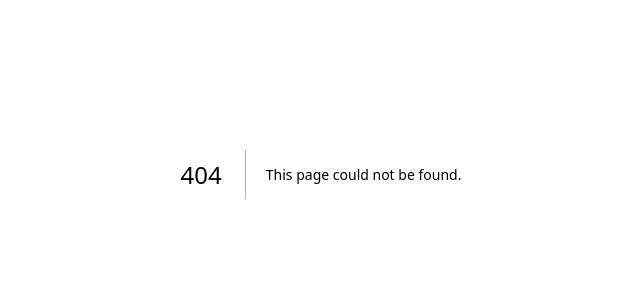
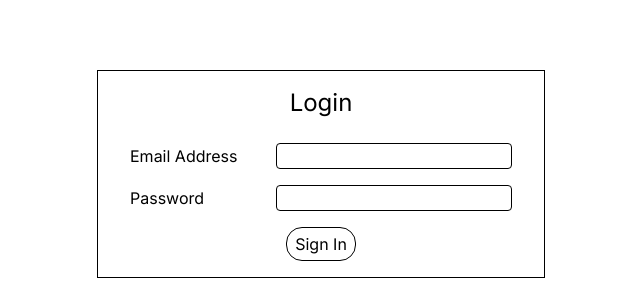
Before and after one commit to MaronMori/MusicSNS, a Next.js app: page /login in a window 1280 px wide. Before the commit this address had no page. Shown: the part 226-526 px from the top of the page, without its empty margins (319-959 px from the left). Built offline with nearby package versions, Linux system fonts and the light colour scheme; no server answers.

Commit message:
Create account login feature

```diff
--- a/lib/FirebaseConfig.js
+++ b/lib/FirebaseConfig.js
@@ -1,10 +1,9 @@
-import { initializeApp, getApps, FirebaseApp } from "firebase/app";
+import { initializeApp, getApps } from "firebase/app";
 import { getAnalytics } from "firebase/analytics";
 // Firestoreはログインやユーザー登録の実装には使わないが、今後のことを考えて入れておく
-import { getFirestore, Firestore } from 'firebase/firestore'
+import { getFirestore,  } from 'firebase/firestore'
 import {
-    getAuth,
-    Auth,
+    getAuth
 } from "firebase/auth";
 
 // .envファイルで設定した環境変数をfirebaseConfigに入れる
@@ -17,9 +16,9 @@ const firebaseConfig = {
     appId: process.env.NEXT_PUBLIC_APPID
 };
 
-let firebaseApp = FirebaseApp;
-let auth = Auth;
-let firestore = getFirestore;
+let firebaseApp;
+let auth;
+let firestore;
 
 // サーバーサイドでレンダリングするときにエラーが起きないようにするための記述
 if (typeof window !== "undefined" && !getApps().length) {
--- /dev/null
+++ b/src/app/login/page.js
@@ -0,0 +1,54 @@
+"use client"
+
+import { getAuth, signInWithEmailAndPassword } from "firebase/auth";
+import { useState } from "react";
+
+
+// to initialize firebase
+import firebaseApp from "../../../lib/FirebaseConfig"
+import {error} from "next/dist/build/output/log";
+
+export default function Login() {
+    const [email, setEmail] = useState("")
+    const [password, setPassword] = useState("");
+
+    const doLogin = (e) => {
+        e.preventDefault();
+
+        const auth = getAuth();
+
+        signInWithEmailAndPassword(auth, email, password)
+            .then((userCredential) => {
+                const user = userCredential.user;
+                // if login is succeeded, alert ok
+                alert("Success Log In!");
+                console.log( user );
+            })
+            .catch((error) => {
+                console.log(error);
+                alert(error.message);
+            })
+    }
+    return (
+        <div className="min-h-screen flex justify-center items-center text-center">
+            <form className="w-full max-w-md border border-black p-4" onSubmit={doLogin}>
+                <h1 className="mb-6 text-2xl">Login</h1>
+                <div className="flex justify-between items-center mb-4">
+                    <label className="mx-4">
+                        Email Address
+                    </label>
+                    <input type="email" name="email" className="border border-black mx-4 rounded" onChange={(e)=> setEmail((e.target.value))}/>
+                </div>
+                <div className="flex justify-between items-center mb-4">
+                    <label className="mx-4">
+                        Password
+                    </label>
+                    <input type="password" name="password" className="border border-black mx-4 rounded" onChange={(e)=> setPassword((e.target.value))}/>
+                </div>
+                <div>
+                    <button className="border border-black px-2 py-1 rounded-2xl" type="submit">Sign In</button>
+                </div>
+            </form>
+        </div>
+    )
+}
--- a/src/app/register/page.js
+++ b/src/app/register/page.js
@@ -11,7 +11,8 @@ export default function Page() {
     const [email, setEmail] = useState("");
     const [password, setPassword] = useState("");
 
-    const doRegister = () => {
+    const doRegister = (e) => {
+        e.preventDefault()
         const auth = getAuth();
 
         createUserWithEmailAndPassword(auth, email, password)
@@ -23,30 +24,29 @@ export default function Page() {
             })
             .catch((error) => {
                 console.log(error);
+                alert(error.message);
             })
     }
     return (
-        <div className="text-center">
-            <h1 className="p-5">Create Account</h1>
-            <div>
-                <form className="grid grid-rows-2 gap-6">
-                    <div className="grid grid-cols-2 px-16">
-                        <label>
-                            Email Address:
+        <div className="min-h-screen flex justify-center items-center text-center">
+                <form className="w-full max-w-md border border-black p-4" onSubmit={doRegister}>
+                    <h1 className="mb-6 text-2xl">Create Account</h1>
+                    <div className="flex justify-between items-center mb-4">
+                        <label className="mx-4">
+                            Email Address
                         </label>
-                        <input type="email" name="email" className="border border-black" onChange={(e)=> setEmail((e.target.value))}/>
+                        <input type="email" name="email" className="border border-black mx-4 rounded" onChange={(e)=> setEmail((e.target.value))}/>
+                    </div>
+                    <div className="flex justify-between items-center mb-4">
+                        <label className="mx-4">
+                            Password
+                        </label>
+                        <input type="password" name="password" className="border border-black mx-4 rounded" onChange={(e)=> setPassword((e.target.value))}/>
                     </div>
                     <div>
-                        <label>
-                            Password:
-                        </label>
-                        <input type="password" name="password" className="border border-black" onChange={(e)=> setEmail((e.target.value))}/>
-                    </div>
-                    <div>
-                        <button onClick={() => {doRegister();}}>Create</button>
+                        <button className="border border-black px-2 py-1 rounded-2xl" type="submit">Create</button>
                     </div>
                 </form>
-            </div>
         </div>
     )
 }
```
